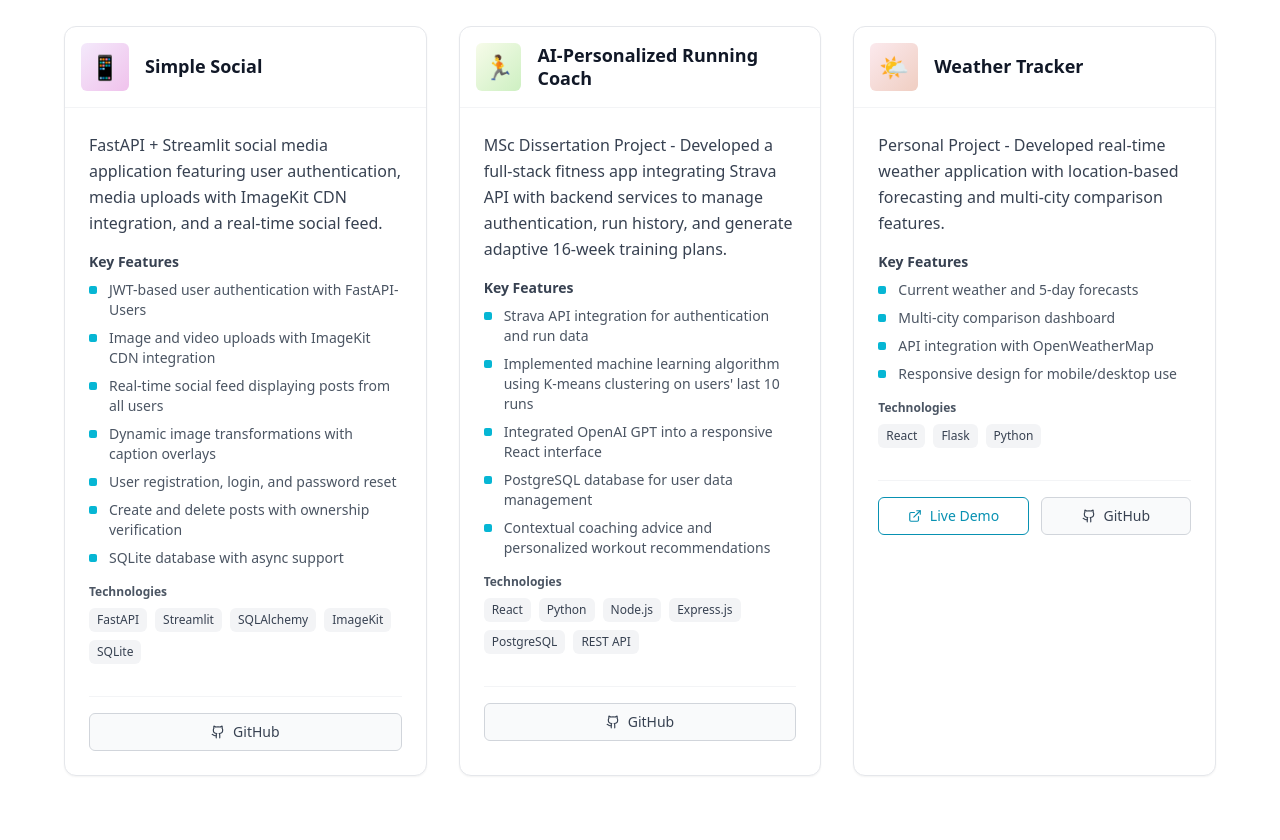
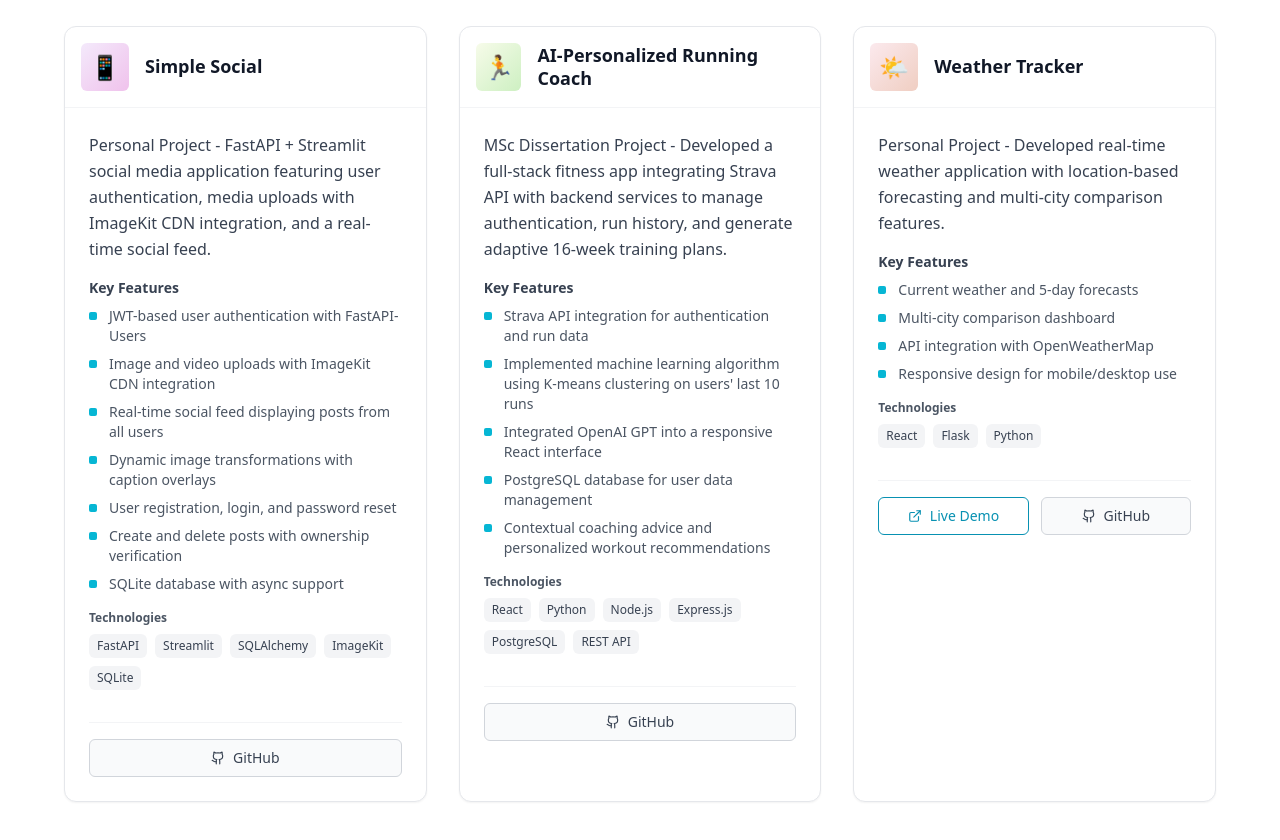
Before and after one commit to alpatamerr/personal-portfolio, a React (Vite) app: page / in a window 1280 px wide. Shown: the part 4240-5080 px from the top of the page. Built offline with nearby package versions, Linux system fonts and the light colour scheme.

Commit message:
Add 'Personal Project' to project description

```diff
--- a/src/data/portfolio.ts
+++ b/src/data/portfolio.ts
@@ -95,7 +95,7 @@ export const projects: Project[] = [
   {
     title: 'Simple Social',
     emoji: '📱',
-    description: 'FastAPI + Streamlit social media application featuring user authentication, media uploads with ImageKit CDN integration, and a real-time social feed.',
+    description: 'Personal Project - FastAPI + Streamlit social media application featuring user authentication, media uploads with ImageKit CDN integration, and a real-time social feed.',
     features: [
       'JWT-based user authentication with FastAPI-Users',
       'Image and video uploads with ImageKit CDN integration',
```
